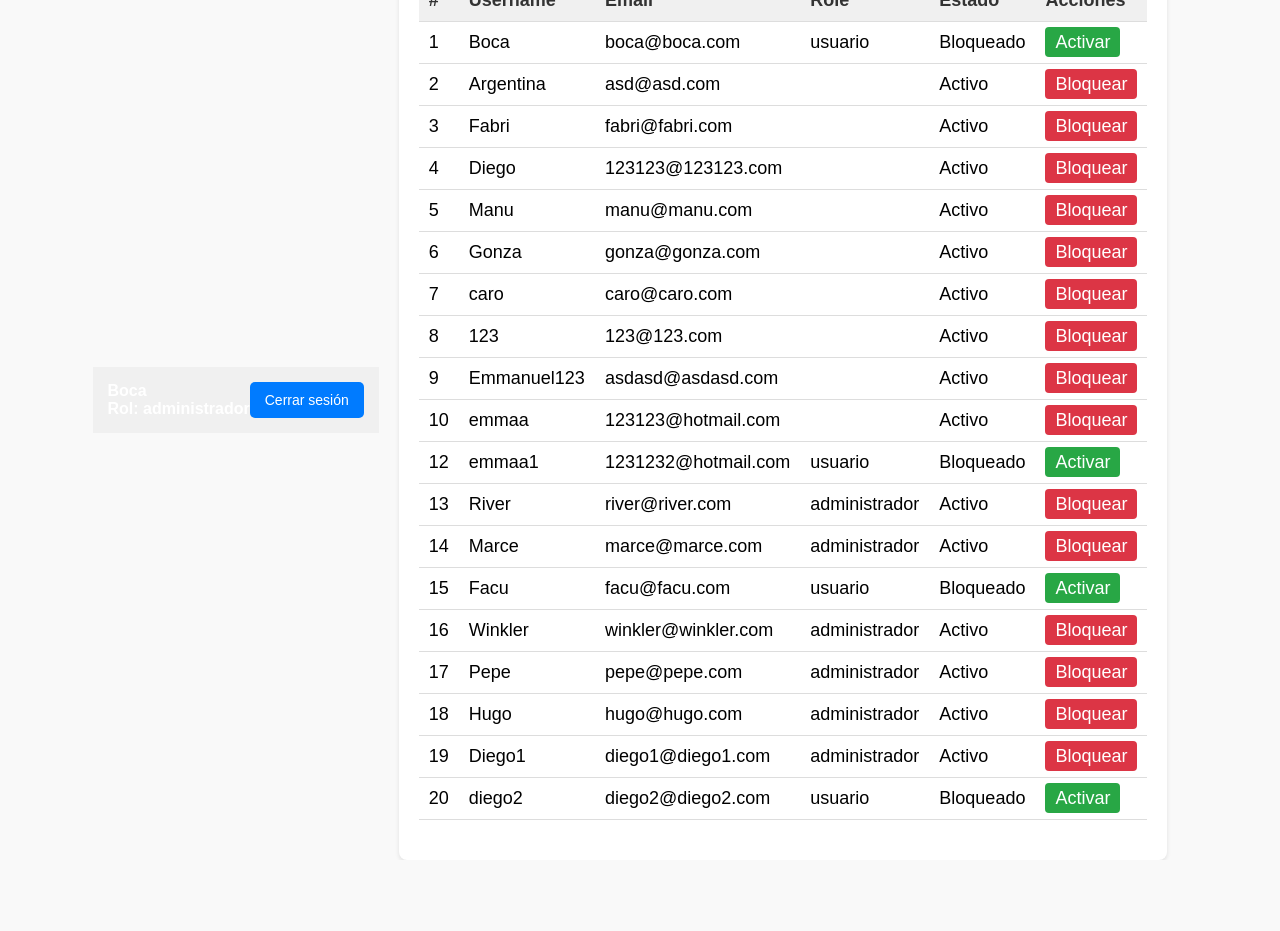
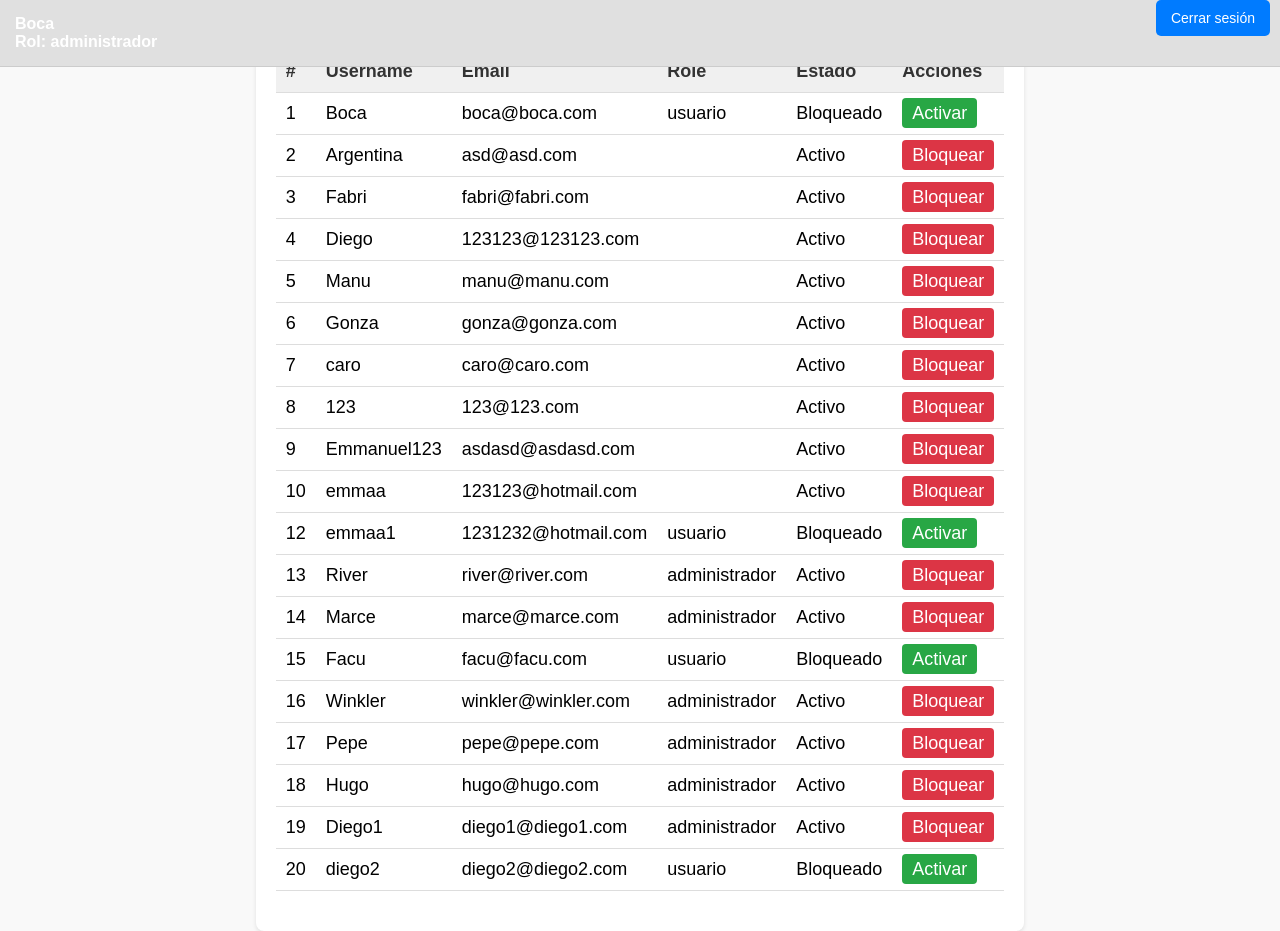
Before and after one commit to Diego-A-Cabrera/PDS, a PHP site: page /admin_dashboard.php in a window 1280 px wide. Before the commit the page ends 860 px from the top, so only its background shows below. Run offline with PHP 8.4, Linux system fonts and the light colour scheme; a user stored in the database is signed in; data comes from the database, SQL or seed files in the repository.

Commit message:
Add files via upload

```diff
--- a/admin_dashboard.php
+++ b/admin_dashboard.php
@@ -121,6 +121,28 @@
     </div>
 </header>
 
+<style>
+       .header {
+            width: 100%;
+            background-color: #e0e0e0;
+            /* Gris claro */
+            padding: 15px;
+            display: flex;
+            justify-content: space-between;
+            align-items: center;
+            box-sizing: border-box;
+            border-bottom: 1px solid #ccc;
+            position: fixed;
+            z-index: 10;
+            top: 0;
+            left: 0;
+        }
+
+        .table-container{
+
+        }
+</style>
+
     <div class="table-container">
         <table>
             <thead>
--- a/dashboard.php
+++ b/dashboard.php
@@ -39,6 +39,7 @@
             box-sizing: border-box;
             border-bottom: 1px solid #ccc;
             position: fixed;
+            z-index: 10;
             top: 0;
             left: 0;
         }
--- a/styles.css
+++ b/styles.css
@@ -190,6 +190,8 @@
     padding: 20px;
     border-radius: 8px;
     box-shadow: 0 2px 4px rgba(0, 0, 0, 0.1);
+    position: relative;
+    top: 71px;
 }
 
 table {
@@ -237,7 +239,9 @@
 }
 
 .logout {
-    margin-left: auto;
+    position: absolute;
+    top: 10px;
+    right: 10px;
 }
 
 .logout-btn {
```
